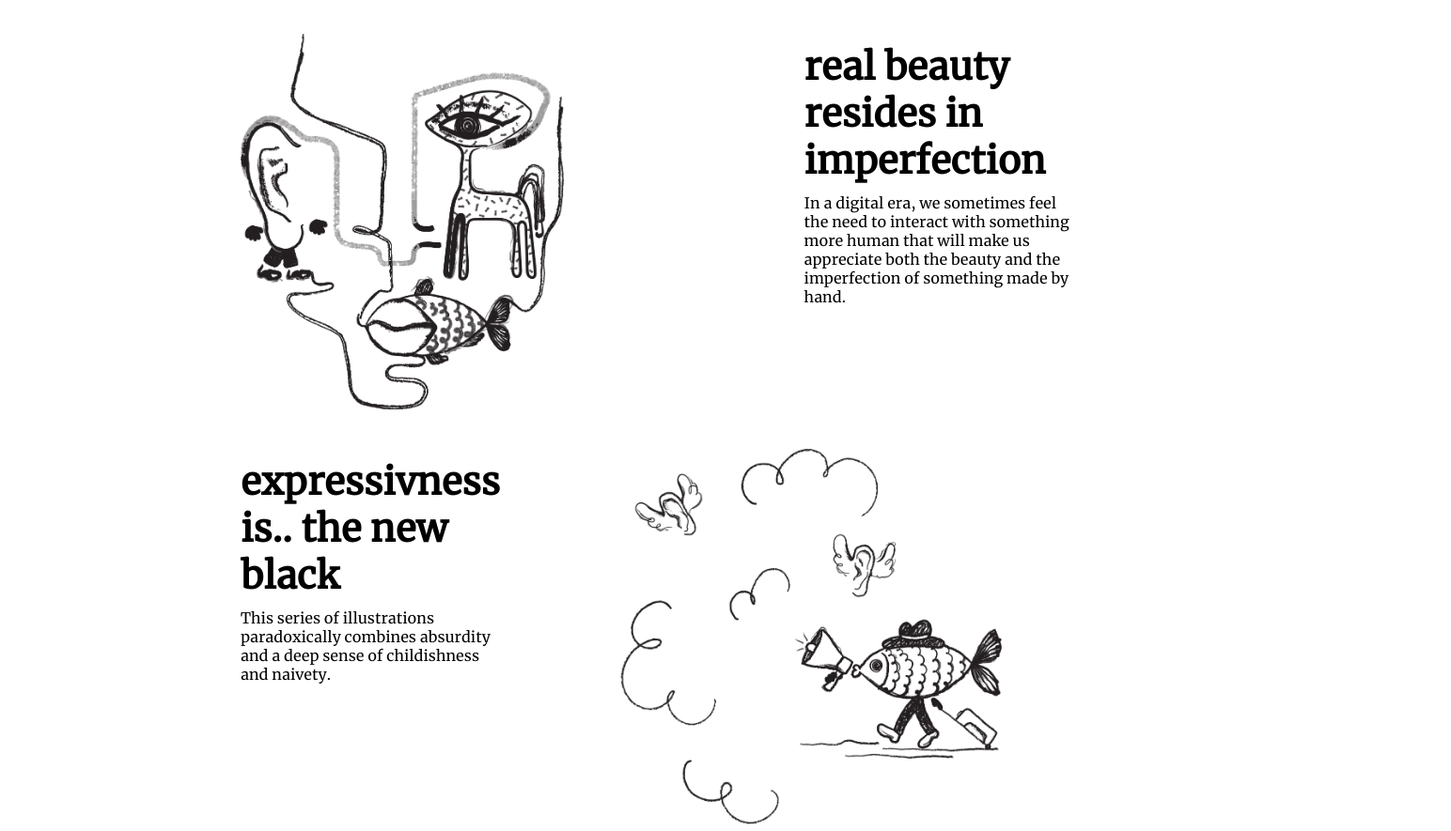
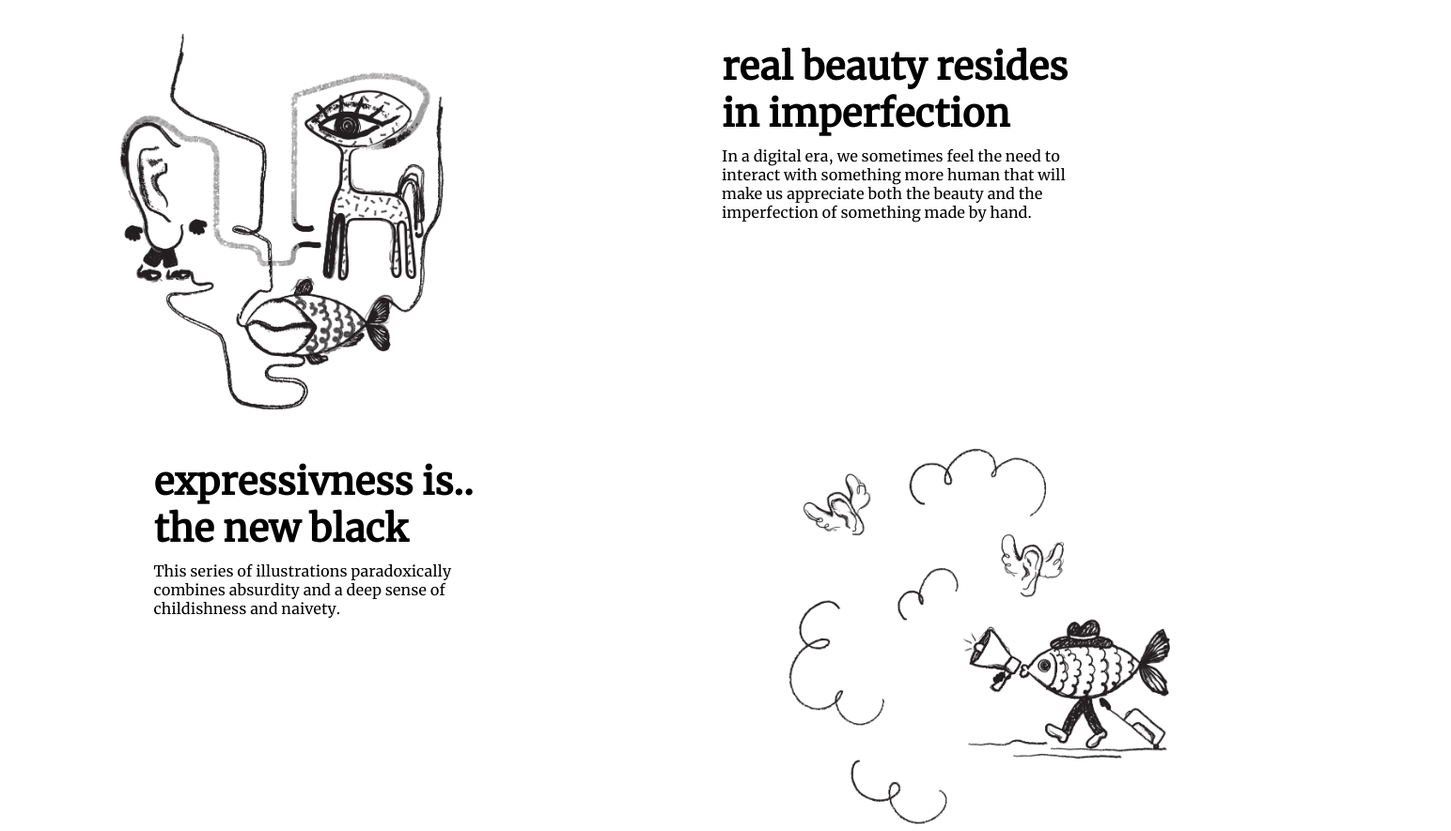
Before and after one commit to maylique/project3_3, a plain HTML site: page index.html in a window 1280 px wide. Shown: the part 485-1370 px from the top of the page at 94% size, 1544 px wide, since content can reach past the window. Drawn offline with Linux system fonts and the light colour scheme.

Commit message:
finito, horizontal scroll fixed

```diff
--- a/css/style.css
+++ b/css/style.css
@@ -34,7 +34,7 @@ nav ul {
     margin: 20px 20px 0px 20px;
 }
 
-/* img1 design */
+/* img design */
 
 img {
     height: 50vh;
@@ -55,15 +55,19 @@ p {
 
 .firstsection {
     display: flex;
-    align-items: flex-start;
     justify-content:space-between;
     margin-top: 3%;
 }
 
 .textpadding {
-    margin-left: 10%;
-    margin-right: 50%;
+    margin-left: 8rem;
     padding-top: 10px;
+    display: flex;
+    align-items: flex-start;
+    justify-content: flex-start;
+    flex-direction: column;
+    max-width: 30%;
+
 }
 
 /* buttons */
@@ -74,6 +78,7 @@ p {
     border-radius: 10px;
     padding: 10px;
 }
+
 .Subscribe {
     border: 1px solid black;
     color: black;
@@ -83,6 +88,7 @@ p {
 
 .buttons {
     margin-top: 20px;
+    display: flex;
 }
 
 /* zweite section */
@@ -90,7 +96,7 @@ p {
 .secsection {
     display: flex;
     align-items: flex-start;
-    justify-content:space-evenly;
+    justify-content:space-between;
     margin-top: 3%;
 }
 
@@ -98,10 +104,15 @@ p {
     margin-left: 20%;
     margin-right: 10%;
     padding-top: 10px;
+    display: flex;
+    align-items: flex-start;
+    justify-content: flex-start;
+    flex-wrap: wrap;
+    max-width: 30%;
 }
 
 .imagecenterleft {
-    padding-left: 20%;
+    margin-left: 8rem;
 }
 
 /* dritte section */
@@ -114,7 +125,7 @@ p {
 }
 
 .imagecenterright {
-    padding-right: 20%;
+    padding-left: 20%;
 }
 
 /* vierte section */
@@ -129,13 +140,13 @@ p {
 
 .imagecenter {
     display: flex;
+    justify-content: space-around;
     gap: 20px;
-    justify-content: center;
 }
 
 .fourthsection img {
-    max-width: 33%;
-    max-height: 33%;
+    max-width: 30%;
+    max-height: 30%;
     height: fit-content;
     width: fit-content;
 }
--- a/index.html
+++ b/index.html
@@ -40,7 +40,7 @@
             </div>
         </section>
         <section class="thirdsection" >
-            <div class=textcenter>
+            <div class=textpadding>
                 <h2>expressivness is.. the new black</h2>
                 <p>This series of illustrations paradoxically combines absurdity and a deep sense of childishness and naivety.</p>
             </div>
```
